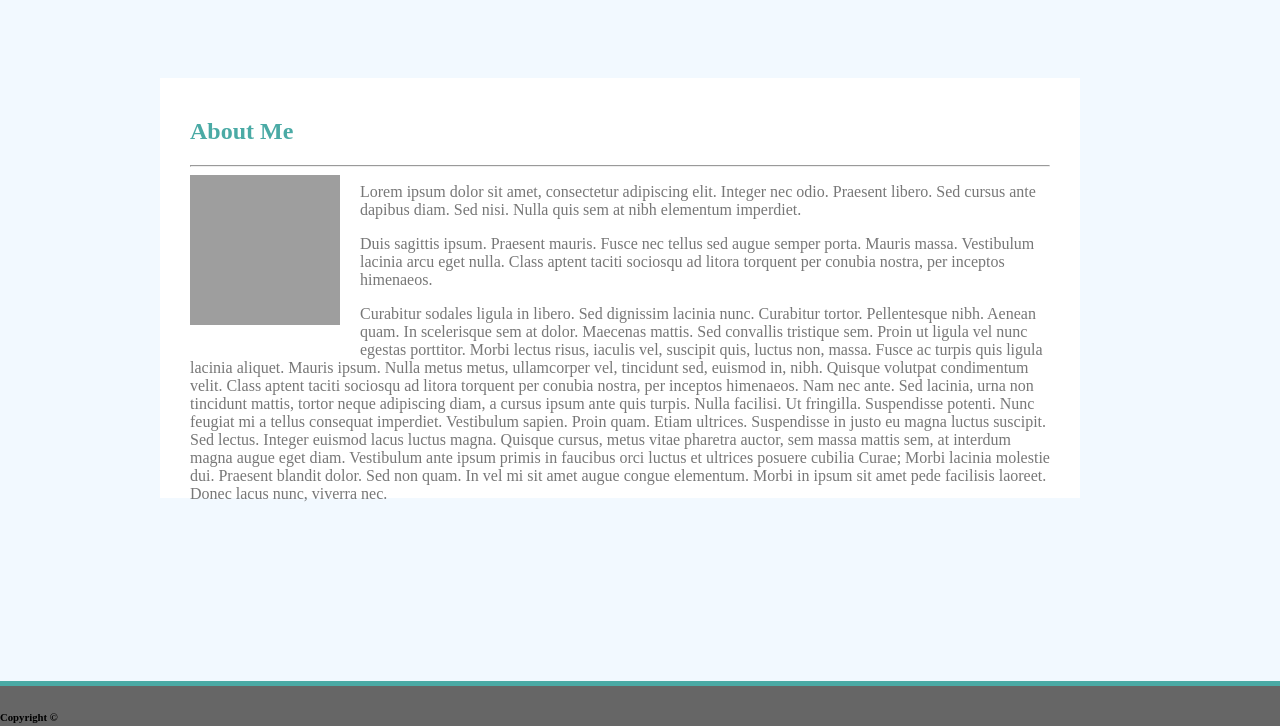
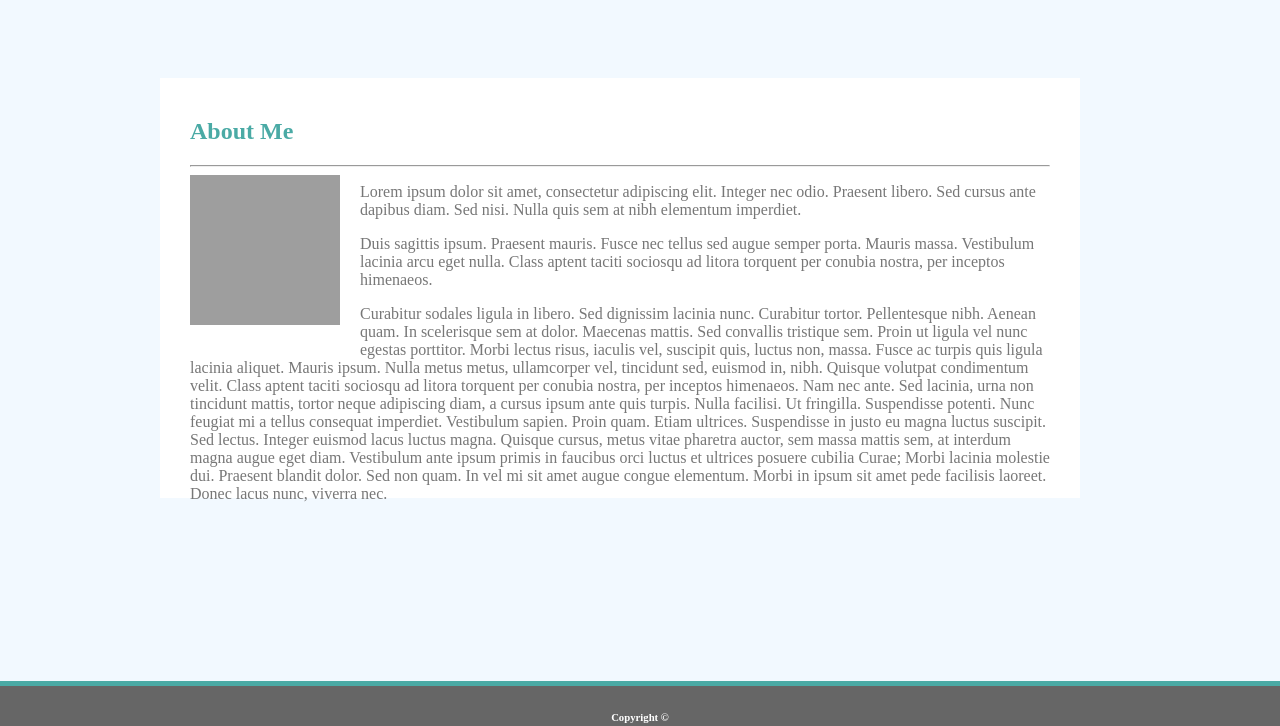
Before and after one commit to trevort1974/Basic-Portfolio, a plain HTML site: page index1.html in a window 1280 px wide. Shown: the part 74-800 px from the top of the page. Drawn offline with Linux system fonts and the light colour scheme; grey boxes are pictures that could not be loaded.

Commit message:
Final Final commit

```diff
--- a/Assets/css/style1.css
+++ b/Assets/css/style1.css
@@ -91,7 +91,7 @@ h4 {
     color: #777777;
 
 }
-h5 {
+h6 {
     text-align: center;
     color: #ffffff;
 }
```
